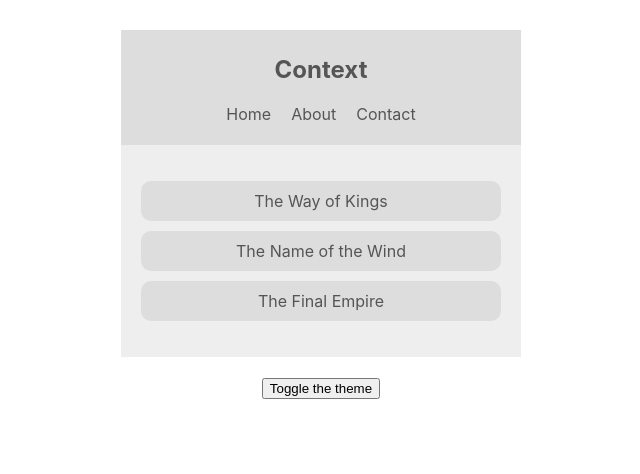
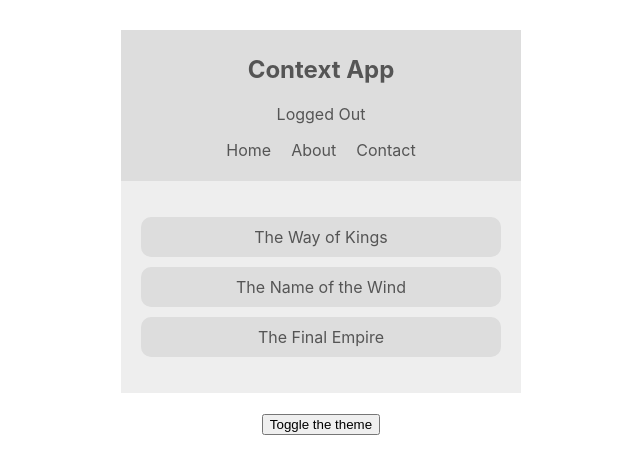
Before and after one commit to pmswami/react-context-hooks, a React (Create React App) app in the folder contextapp/: page / in a window 1280 px wide. Shown: the top 474 px of the page, without its empty margins (319-959 px from the left). Built offline with nearby package versions, Linux system fonts and the light colour scheme.

Commit message:
added consuming multiple contexts

```diff
--- a/contextapp/src/App.js
+++ b/contextapp/src/App.js
@@ -1,16 +1,19 @@
 import BookList from "./components/BookList";
 import Navbar from "./components/Navbar";
 import ThemeToggle from "./components/ThemeToggle";
+import AuthContextProvider from "./contexts/AuthContext";
 import ThemeContextProvider from "./contexts/ThemeContext";
 
 function App() {
   return (
     <div className="App">
-      <ThemeContextProvider>
-        <Navbar/>
-        <BookList/>
-        <ThemeToggle/>
-      </ThemeContextProvider>
+      <AuthContextProvider>
+        <ThemeContextProvider>
+          <Navbar/>
+          <BookList/>
+          <ThemeToggle/>
+        </ThemeContextProvider>
+      </AuthContextProvider>
     </div>
   );
 }
--- a/contextapp/src/components/Navbar.js
+++ b/contextapp/src/components/Navbar.js
@@ -1,5 +1,6 @@
 import React, {Component} from 'react';
 import { ThemeContext } from '../contexts/ThemeContext';
+import { AuthContext } from '../contexts/AuthContext';
 
 class Navbar extends Component {
     // static contextType = ThemeContext
@@ -9,12 +10,17 @@
         // const theme = isLightTheme? light : dark
 
         return (
-            <ThemeContext.Consumer>{(context)=>{
-                const {isLightTheme, light, dark} = context
+            <AuthContext.Consumer>{(authContext)=>(
+                <ThemeContext.Consumer>{(themeContext)=>{
+                    const {isAuthenticated, toggleAuth} = authContext
+                    const {isLightTheme, light, dark} = themeContext
                     const theme = isLightTheme? light : dark
                     return(
                         <nav style={{background: theme.ui, color: theme.syntax}} >
-                        <h1>Context</h1>
+                            <h1>Context App</h1>
+                            <div onClick={toggleAuth}>
+                                {isAuthenticated?"Logged In":"Logged Out"}
+                            </div>
                             <ul>
                                 <li>Home</li>
                                 <li>About</li>
@@ -23,7 +29,7 @@
                         </nav>
                     )
                 }}</ThemeContext.Consumer>
-
+            )}</AuthContext.Consumer>
         );
     }
 }
--- /dev/null
+++ b/contextapp/src/contexts/AuthContext.js
@@ -0,0 +1,20 @@
+import React,{Component, createContext} from 'react';
+
+export const AuthContext = createContext()
+
+class AuthContextProvider extends Component {
+    state = {
+        isAuthenticated: false
+    }
+    toggleAuth=()=>{
+        this.setState({isAuthenticated: !this.state.isAuthenticated})
+    }
+    render() {
+        return (
+            <AuthContext.Provider value={{...this.state, toggleAuth: this.toggleAuth}}>
+                {this.props.children}
+            </AuthContext.Provider>
+        );
+    }
+}
+export default AuthContextProvider;
```
Lines whose indentation alone changed are shown as unchanged.
